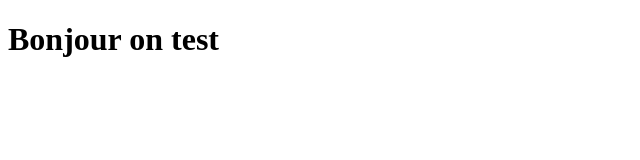
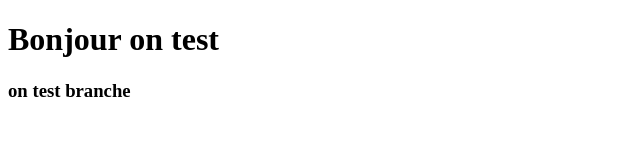
Before and after one commit to Youssef123-oss/prep-examen, a plain HTML site: page index.html in a window 1280 px wide. Shown: the whole page, without its empty margins (0-640 px from the left). Drawn offline with Linux system fonts and the light colour scheme.

Commit message:
update index.html

```diff
--- a/index.html
+++ b/index.html
@@ -7,6 +7,7 @@
 </head>
 <body>
     <h1>Bonjour on test </h1>
+    <h3>on test branche</h3>
 
 </body>
 </html>
```
